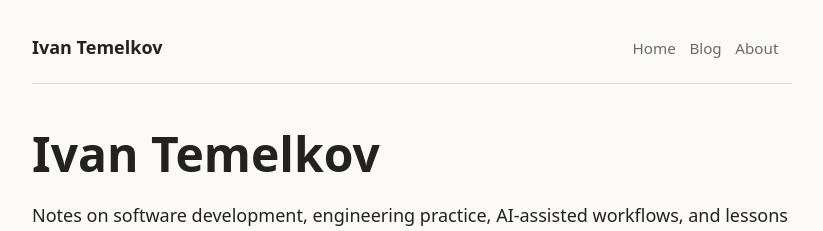
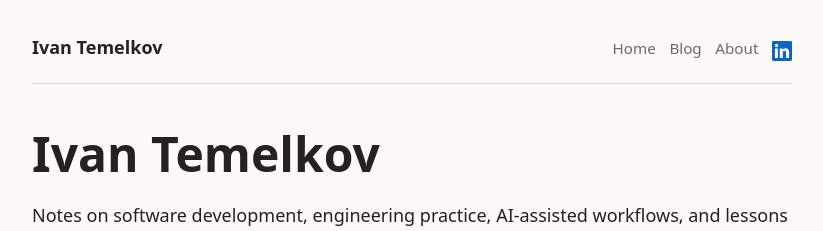
Before and after one commit to ivanTemelkov/blog, a Jekyll site: the page built from index.md, in a window 1280 px wide. Shown: the top 231 px of the page, without its empty margins (228-1051 px from the left). Built offline with Jekyll 4.4.1, drawn with Linux system fonts in a browser that asks for light colours.

Commit message:
fix: Linkedin icon not visible

```diff
--- a/assets/css/site.css
+++ b/assets/css/site.css
@@ -165,6 +165,26 @@ blockquote {
   margin-bottom: 2rem;
 }
 
+.linkedin-link {
+  display: inline-flex;
+  align-items: center;
+  gap: 0.5rem;
+  margin-top: 0.25rem;
+  font-weight: 600;
+  text-decoration: none;
+}
+
+.linkedin-link:hover {
+  text-decoration: underline;
+}
+
+.linkedin-icon {
+  width: 1.25rem;
+  height: 1.25rem;
+  fill: #0a66c2;
+  flex-shrink: 0;
+}
+
 @media (max-width: 560px) {
   body {
     font-size: 17px;
```
